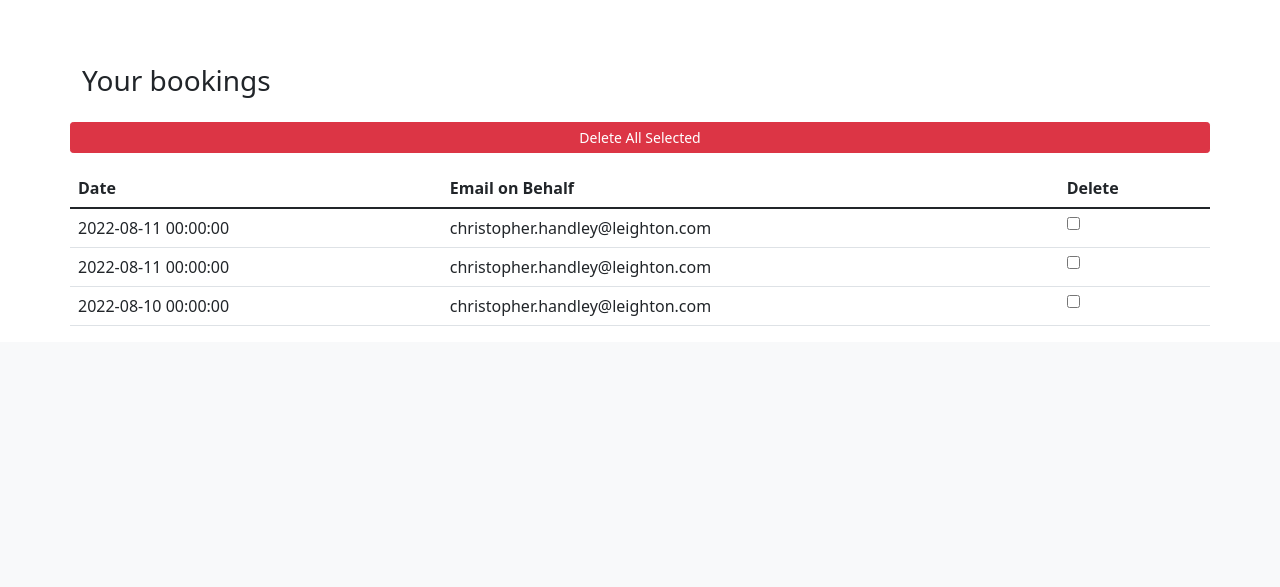
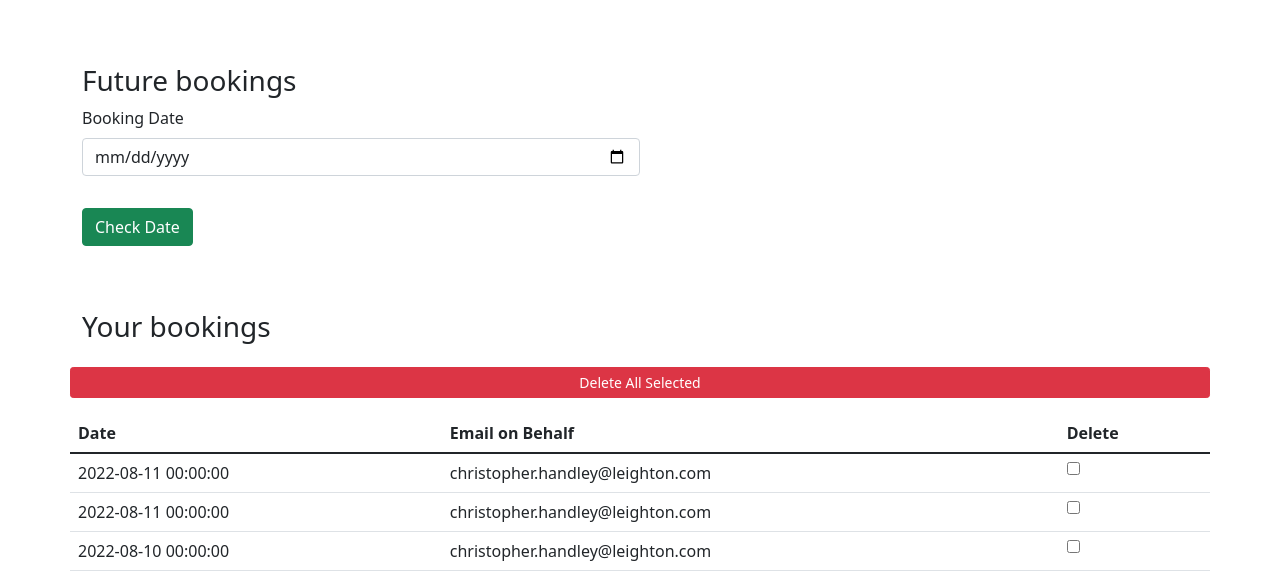
Before and after one commit to GrahamMorbyDev/book-a-car, a Flask app: page /index in a window 1280 px wide. Shown: the part 958-1545 px from the top of the page. Before the commit the page ends 1284 px from the top, so only its background shows below. Run offline with Flask 2, Linux system fonts and the light colour scheme; a user stored in the database is signed in; data that the repository does not hold is empty; some libraries are stand-ins or nearby versions.

Commit message:
Beanstalk Ready

```diff
--- a/app/routes.py
+++ b/app/routes.py
@@ -1,4 +1,4 @@
-from app import db, app
+from app import db, application
 from app.models import Booking, User
 from app.forms import LoginForm, RegistrationForm
 from flask import render_template, url_for, request, redirect, flash
@@ -10,18 +10,18 @@ import json
 
 settings_file = open('parameters.json')
 settings = json.load(settings_file)
-DOMAINS_ALLOWED = ['leighton.com']
+DOMAINS_ALLOWED = ['leighton.com', 'leighton.co.uk', 'footy.com']
 
 def pasttime(new_date):
     today = date.today()
     datediff = today - new_date.date()
     return(datediff.days)
 
-@app.route('/helloworld', methods=['GET'])
+@application.route('/helloworld', methods=['GET'])
 def helloworld():
     return 'Hello World'
 
-@app.route('/', methods=['GET', 'POST'])
+@application.route('/', methods=['GET', 'POST'])
 def login():
     if current_user.is_authenticated:
         return redirect(url_for('index'))
@@ -39,13 +39,13 @@ def login():
     return render_template('login.html', title='Sign In', form=form)
 
 
-@app.route('/logout')
+@application.route('/logout')
 def logout():
     logout_user()
     return redirect(url_for('login'))
 
 
-@app.route('/register', methods=['GET', 'POST'])
+@application.route('/register', methods=['GET', 'POST'])
 def register():
     if current_user.is_authenticated:
         return redirect(url_for('index'))
@@ -65,7 +65,7 @@ def register():
     return render_template('register.html', title='Register', form=form)
 
 
-@app.route('/index', methods=['GET', 'POST'])
+@application.route('/index', methods=['GET', 'POST'])
 @login_required
 def index():
     #print(current_user.email)
@@ -76,43 +76,52 @@ def index():
     mybookings = Booking.query.filter(Booking.email == current_user.email).all()
     count_bookings = Booking.query.filter(Booking.booking_date == midnight).count()
     old_bookings = Booking.query.filter(Booking.booking_date < midnight).all()
+    currentbookings = Booking.query.filter(Booking.booking_date == midnight).all()
 
     for booking in old_bookings:
-        print(booking.id, booking.booking_date, booking.email)
+        # print(booking.id, booking.booking_date, booking.email)
         Booking.query.filter_by(id=booking.id).delete()
         db.session.commit()
     if request.form:
-        if (request.form['first_name'] == '') or (request.form['last_name'] == '') or \
-            (request.form['email'] != current_user.email) or (request.form['booking_date'] == '') or \
-            (request.form['email_onbehalf'] == ''):
-                print(current_user.email)
-                print(request.form['email_onbehalf'])
-                flash('First Name, Last Name, Email and Date must be provided!', 'alert-danger')
-        else:
-            new_date = datetime.strptime(request.form['booking_date'], '%Y-%m-%d')
-            count_new_bookings = Booking.query.filter(Booking.booking_date == new_date).count()
-            datediff = pasttime(new_date)
-            if datediff >= 1:
-                flash('You booking date is in the past - we can not complete the booking', 'alert-danger')
-            elif count_new_bookings >= spaces:
-                flash('We could not complete your booking, all places are full', 'alert-danger')
+        # print(request.form)
+        if "first_name" in request.form:
+            if (request.form['first_name'] == '') or (request.form['last_name'] == '') or \
+                (request.form['email'] != current_user.email) or (request.form['booking_date'] == '') or \
+                (request.form['email_onbehalf'] == ''):
+                    print(current_user.email)
+                    print(request.form['email_onbehalf'])
+                    flash('First Name, Last Name, Email and Date must be provided!', 'alert-danger')
             else:
-                new_booking = Booking(
-                    first_name=request.form['first_name'],
-                    last_name=request.form['last_name'],
-                    email=request.form['email'],
-                    email_onbehalf=request.form['email_onbehalf'],
-                    booking_date=datetime.strptime(request.form['booking_date'], '%Y-%m-%d')
-                )
-                db.session.add(new_booking)
-                db.session.commit()
-                flash('Your booking was successful', 'alert-success')
-                return redirect(url_for('index'))
-        if count_bookings >= spaces:
-            flash('All spaces are booked for today!', 'alert-danger')
-    return render_template('index.html', bookings=bookings, mybookings=mybookings)
+                new_date = datetime.strptime(request.form['booking_date'], '%Y-%m-%d')
+                count_new_bookings = Booking.query.filter(Booking.booking_date == new_date).count()
+                datediff = pasttime(new_date)
+                if datediff >= 1:
+                    flash('You booking date is in the past - we can not complete the booking', 'alert-danger')
+                elif count_new_bookings >= spaces:
+                    flash('We could not complete your booking, all places are full', 'alert-danger')
+                else:
+                    new_booking = Booking(
+                        first_name=request.form['first_name'],
+                        last_name=request.form['last_name'],
+                        email=request.form['email'],
+                        email_onbehalf=request.form['email_onbehalf'],
+                        booking_date=datetime.strptime(request.form['booking_date'], '%Y-%m-%d')
+                    )
+                    db.session.add(new_booking)
+                    db.session.commit()
+                    flash('Your booking was successful', 'alert-success')
+                    return redirect(url_for('index'))
+            if count_bookings >= spaces:
+                flash('All spaces are booked for today!', 'alert-danger')
+        if "future_date" in request.form:
+            if request.form['future_date'] == '':
+                flash('Date must be provided!', 'alert-danger')
+            else:
+                future_date = datetime.strptime(request.form['future_date'], '%Y-%m-%d')
+                currentbookings = Booking.query.filter(Booking.booking_date == future_date).all()
+    return render_template('index.html', bookings=bookings, mybookings=mybookings, currentbookings=currentbookings)
 
-@app.route('/delete', methods=['GET', 'POST'])
+@application.route('/delete', methods=['GET', 'POST'])
 def delete():
     #cur = conn.cursor(cursor_factory=psycopg2.extras.DictCursor)
     if request.method == 'POST':
--- a/app/templates/index.html
+++ b/app/templates/index.html
@@ -89,6 +89,48 @@
       </tbody>
     </table>
   </div>
+  <div class="row">
+    <div class="col">
+      <h3 class="mt-5">Future bookings</h3>
+    </div>
+  </div>
+  <div class="col-xs-12 col-sm-12 col-md-6" id="future_form">
+    <form action="{{url_for('index')}}" method="post">
+      <div class="mb-3">
+        <label for="future_date" class="form-label">Booking Date</label>
+        <input type="date" class="form-control" id="future_date" name="future_date">
+      </div>
+      <button type="submit" class="btn btn-success float-right mt-3">Check Date</button>
+    </form>
+  </div>
+  {% if currentbookings %}
+  <div class="row mt-2">
+    <table class="table">
+      <thead>
+        <tr>
+          <th scope="col">#</th>
+          <th scope="col">First name</th>
+          <th scope="col">Last name</th>
+          <th scope="col">Email</th>
+          <th scope="col">Email On Behalf</th>
+          <th scope="col">Date</th>
+        </tr>
+      </thead>
+      <tbody>
+        {% for booking in currentbookings %}
+        <tr>
+          <th scope="row">{{booking.id}}</th>
+          <td>{{booking.first_name}}</td>
+          <td>{{booking.last_name}}</td>
+          <td>{{booking.email}}</td>
+          <td>{{booking.email_onbehalf}}</td>
+          <td>{{booking.booking_date}}</td>
+        </tr>
+        {% endfor %}
+      </tbody>
+    </table>
+  </div>
+  {% endif %}
   {% if mybookings %}
   <div class="row">
     <div class="col">
--- a/app.py
+++ b/application.py
@@ -1,7 +1,8 @@
 from os import lseek
-from app import app, db
+from app import application, db
 
 # Press the green button in the gutter to run the script.
 if __name__ == '__main__':
     db.create_all()
-    app.run(debug=True, port=8000, host='127.0.0.1')
+    # app.run(debug=True, port=8000, host='127.0.0.1')
+    application.run()
```
Also changed, not shown: app/__init__.py (+5 -5 lines), requirements.txt (+12 -104 lines), app/parking.db, 1 other file.
